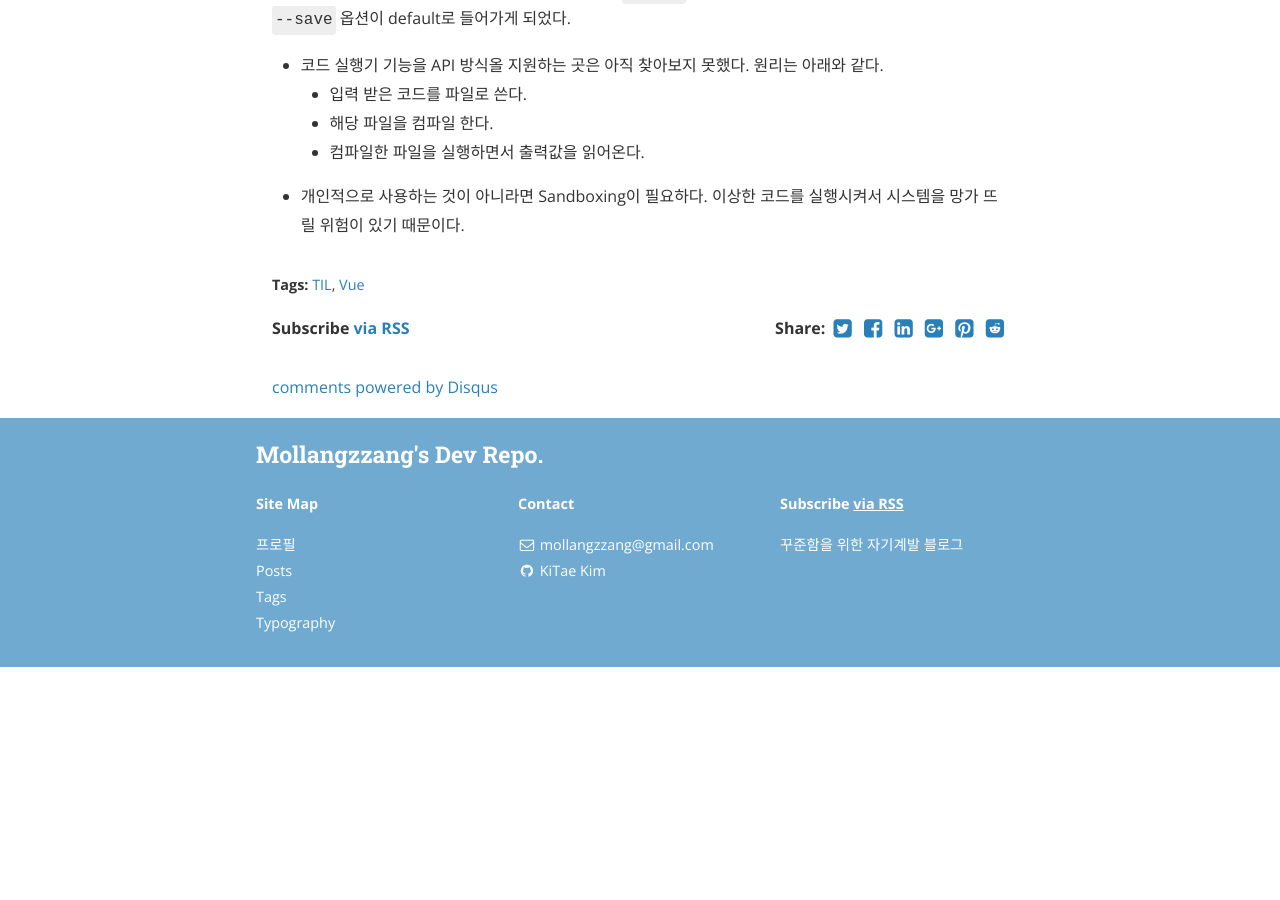
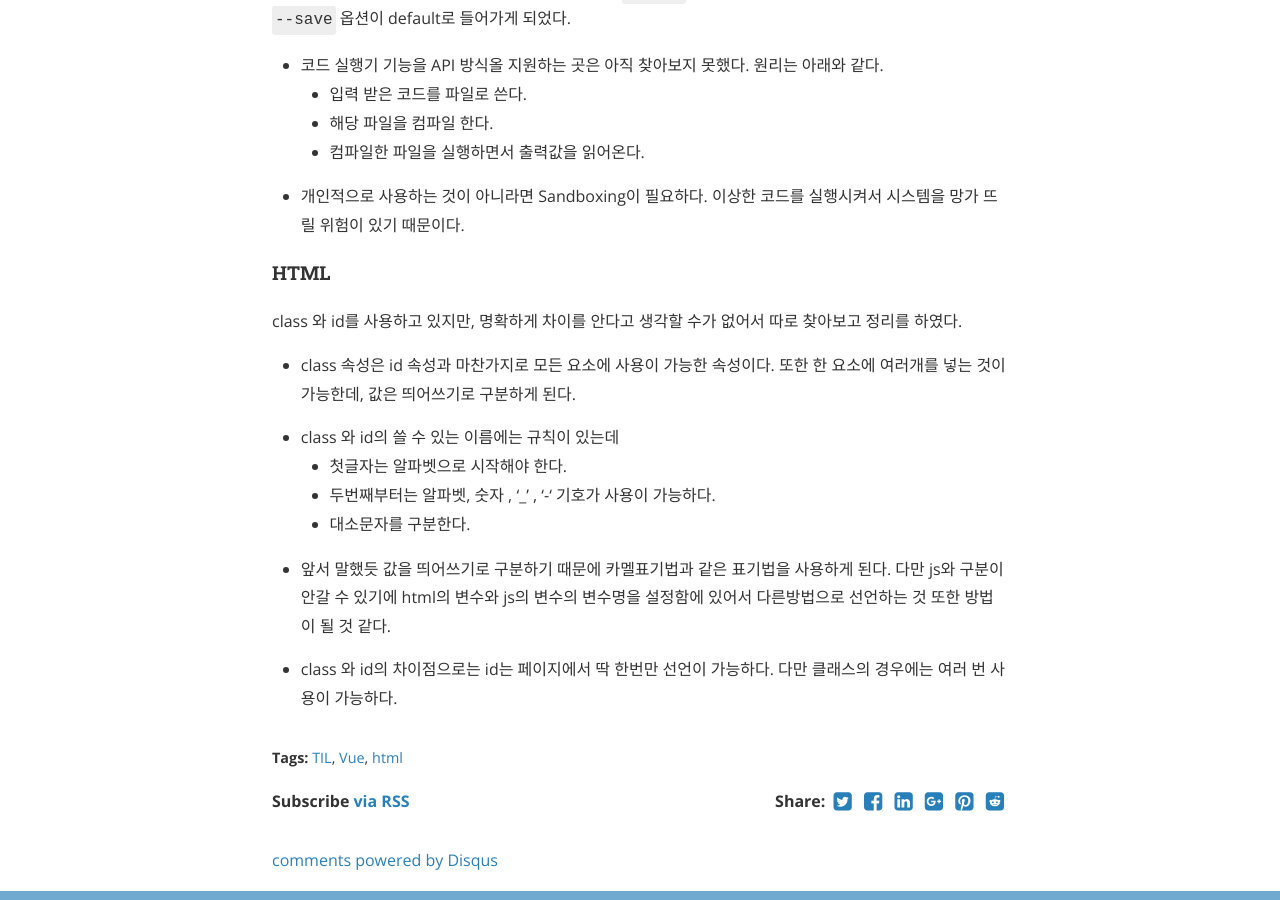
Before and after one commit to flash1117/flash1117.github.io, a Jekyll site: the page built from _posts/2020-01-16-TIL.markdown, in a window 1280 px wide and 900 px high, scrolled down 634 px. Built offline with Jekyll 4.4.1, drawn with Linux system fonts in a browser that asks for light colours; nearby versions of some CDN libraries; comment, search, counter and statistics services are not loaded; before the commit the page ends 1301 px from its top, so only the background shows below that.

Commit message:
update TIL

```diff
--- a/_posts/2020-01-16-TIL.markdown
+++ b/_posts/2020-01-16-TIL.markdown
@@ -4,7 +4,7 @@ title:  "2020-01-16 TIL"
 date:   2020-01-16 13:00:59
 author: mollangzzang
 categories: TIL
-tags:	TIL Vue
+tags:	TIL Vue html
 cover:  "/assets/TIL.png"
 ---
 
@@ -16,3 +16,18 @@ npm 5.0 버젼 이전에는 `npm install` 을 함에 있어서 `--save` 를 붙
     - 컴파일한 파일을 실행하면서 출력값을 읽어온다.
 
 - 개인적으로 사용하는 것이 아니라면 Sandboxing이 필요하다. 이상한 코드를 실행시켜서 시스템을 망가 뜨릴 위험이 있기 때문이다.
+
+#### HTML
+
+class 와 id를 사용하고 있지만, 명확하게 차이를 안다고 생각할 수가 없어서 따로 찾아보고 정리를 하였다.
+
+- class 속성은 id 속성과 마찬가지로 모든 요소에 사용이 가능한 속성이다. 또한 한 요소에 여러개를 넣는 것이 가능한데, 값은 띄어쓰기로 구분하게 된다.
+
+- class 와 id의 쓸 수 있는 이름에는 규칙이 있는데
+    - 첫글자는 알파벳으로 시작해야 한다.
+    - 두번째부터는 알파벳, 숫자 , '_' , '-' 기호가 사용이 가능하다.
+    - 대소문자를 구분한다.
+
+- 앞서 말했듯 값을 띄어쓰기로 구분하기 때문에 카멜표기법과 같은 표기법을 사용하게 된다. 다만 js와 구분이 안갈 수 있기에 html의 변수와 js의 변수의 변수명을 설정함에 있어서 다른방법으로 선언하는 것 또한 방법이 될 것 같다.
+
+- class 와 id의 차이점으로는 id는 페이지에서 딱 한번만 선언이 가능하다. 다만 클래스의 경우에는 여러 번 사용이 가능하다.
```
